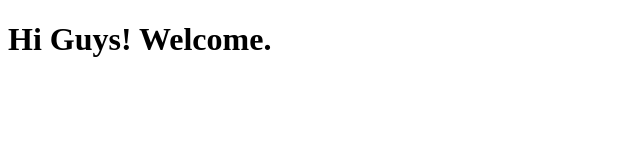
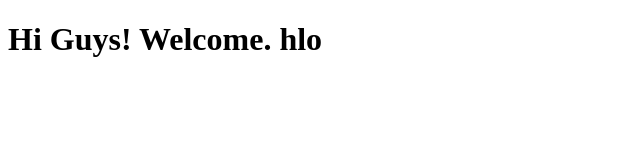
Before and after one commit to govindhansv/website, a plain HTML site: page index.html in a window 1280 px wide. Shown: the full height of the page, 0-640 px from the left. Drawn offline with Linux system fonts and the light colour scheme.

Commit message:
new added

```diff
--- a/index.html
+++ b/index.html
@@ -7,6 +7,6 @@
     <title>My Website</title>
 </head>
 <body>
-    <h1> Hi Guys! Welcome.</h1>
+    <h1> Hi Guys! Welcome. hlo</h1>
 </body>
 </html>
```
